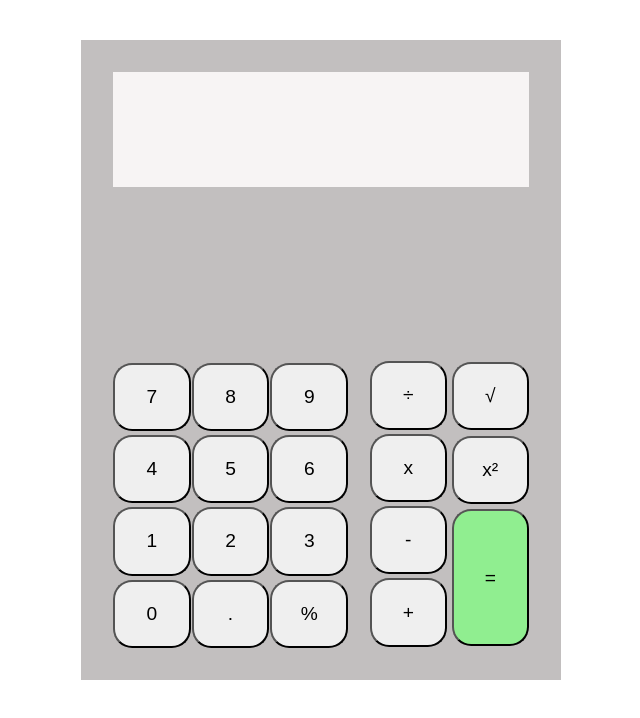
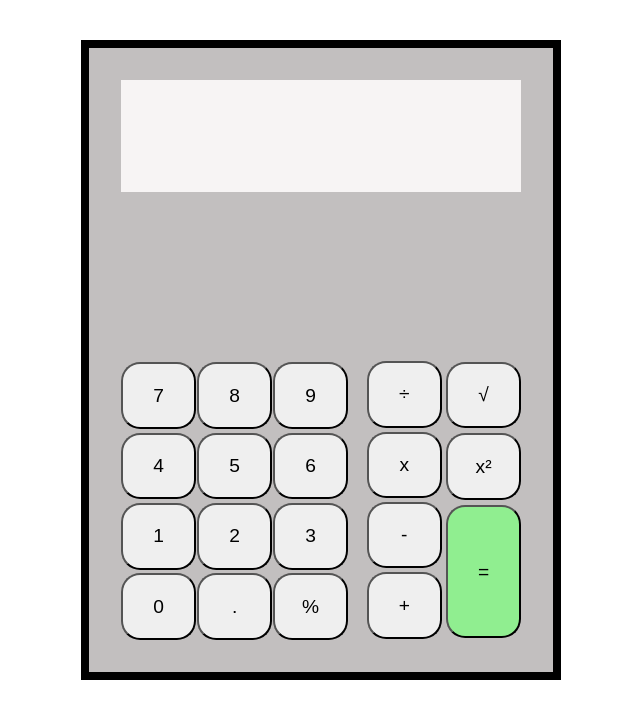
Before and after one commit to kvale17/calculator, a plain HTML site: page index.html in a window 1280 px wide. Shown: the whole page, without its empty margins (319-959 px from the left). Drawn offline with Linux system fonts and the light colour scheme.

Commit message:
Add black border to calculator

```diff
--- a/css/style.css
+++ b/css/style.css
@@ -23,6 +23,7 @@ html {
   flex-direction: column;
   padding: 2em;
   position: relative;
+  border: .5em solid black;
 }
 
 .display {
```
